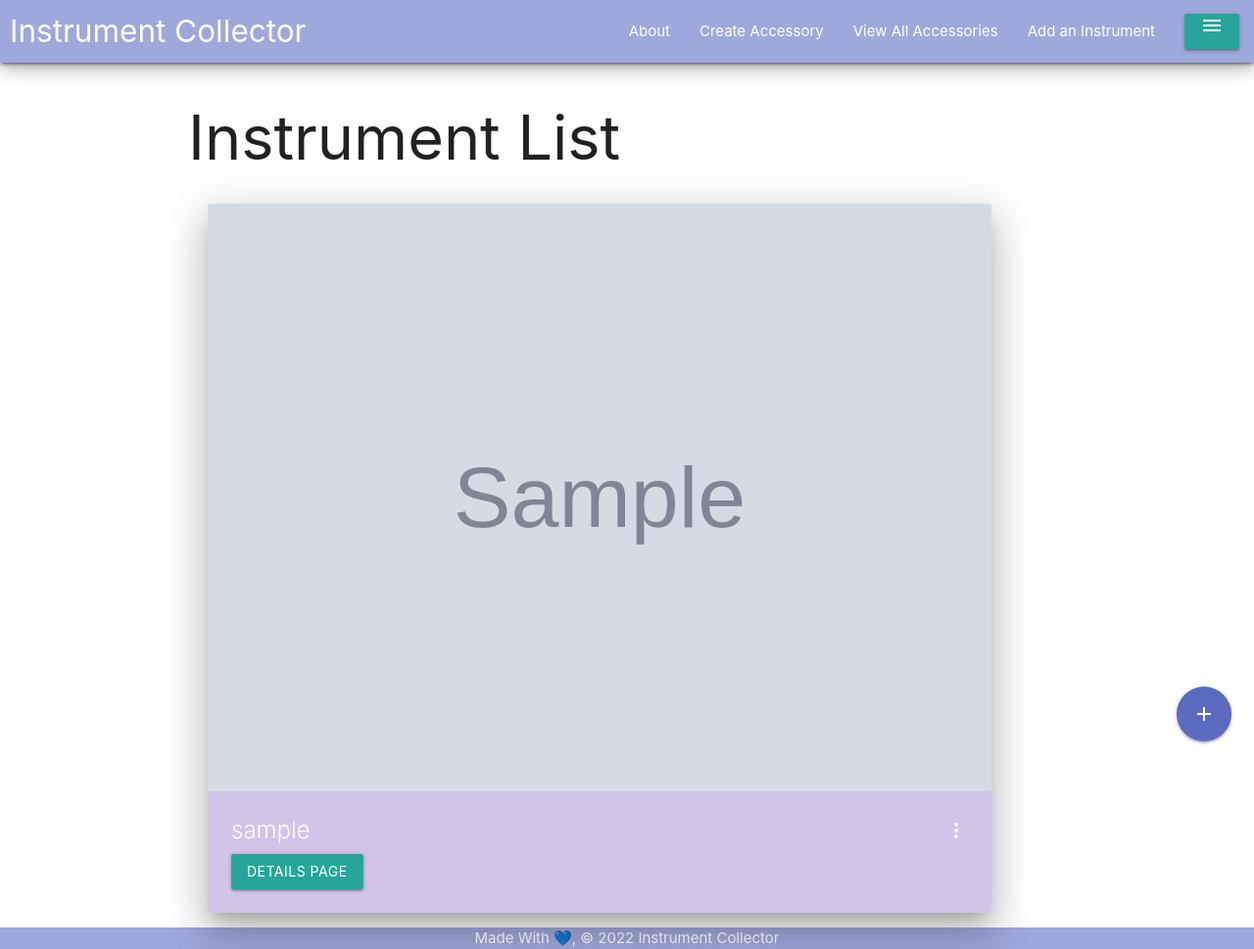
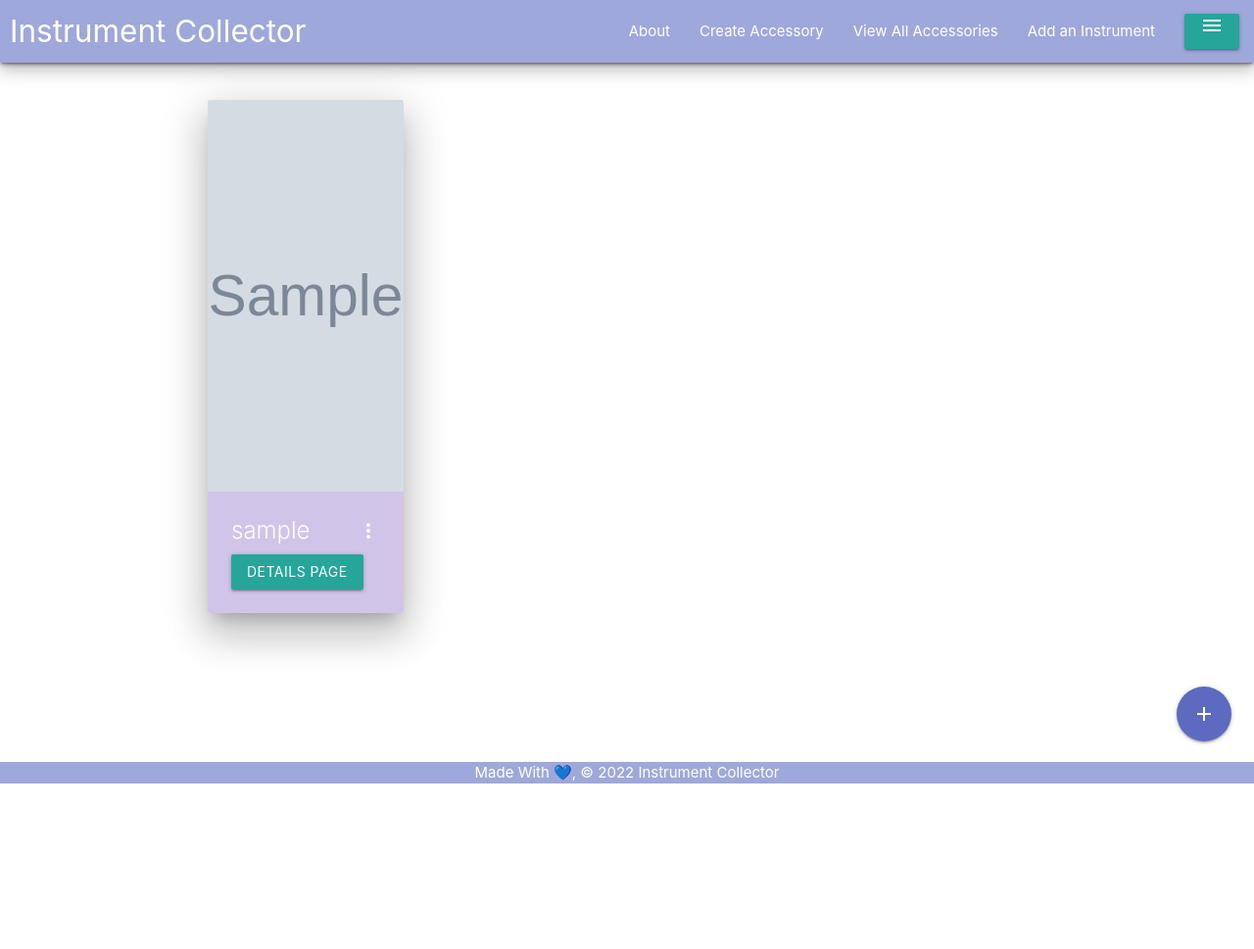
Before and after one commit to hey-now/instrumentcollector, a Django app: page /instruments/ in a window 1280 px wide. Shown: the whole page at 98% size. After the commit the page ends 800 px from the top, so only its background shows below. Run offline with Django 4.2, Linux system fonts and the light colour scheme; tables that the repository leaves empty hold one stand-in row (values such as "Sample post"); grey boxes marked "Sample" are stand-in pictures.

Commit message:
updating image sizes and favicon

```diff
--- a/instrumentcollector/settings.py
+++ b/instrumentcollector/settings.py
@@ -77,7 +77,7 @@ WSGI_APPLICATION = 'instrumentcollector.wsgi.application'
 DATABASES = {
     'default': {
         'ENGINE': 'django.db.backends.postgresql',
-        'NAME': 'instrumentcollector',
+        'NAME': 'intrumentcollector',
     }
 }
 
--- a/main_app/static/css/style.css
+++ b/main_app/static/css/style.css
@@ -2,6 +2,7 @@ body {
 display: flex;
 min-height: 100vh;
 flex-direction: column;
+justify-content: center;
 }
 
 main {
@@ -22,3 +23,6 @@ section {
 .btn-floating {
     margin-bottom: 20px;
 }
+img {
+    align-content: center;
+}
--- a/main_app/templates/base.html
+++ b/main_app/templates/base.html
@@ -8,6 +8,7 @@
     <meta name="viewport" content="width=device-width, initial-scale=1.0">
     <meta http-equiv="X-UA-Compatible" content="ie=edge">
     <title>Instrument Collector</title>
+    <link rel="shorcut icon" href="{% static 'favicon.ico' %}">
     <link rel="stylesheet" href="https://cdnjs.cloudflare.com/ajax/libs/materialize/1.0.0/css/materialize.min.css">
     <script defer src="https://cdnjs.cloudflare.com/ajax/libs/materialize/1.0.0/js/materialize.min.js"></script>
     <link rel="stylesheet" href="https://fonts.googleapis.com/css2?family=Material+Symbols+Outlined:opsz,wght,FILL,GRAD@20..48,100..700,0..1,-50..200" />
--- a/main_app/templates/home.html
+++ b/main_app/templates/home.html
@@ -1,5 +1,6 @@
 {% extends 'base.html' %}
 
 {% block content %}
-    <h1>Home</h1>
+    <h1>Welcome To Instrument Collector!</h1>
+        <img width="100%" src="https://i.imgur.com/tRK4HHm.jpg" alt="Instrument Collection">
 {% endblock %}
--- a/main_app/templates/instruments/detail.html
+++ b/main_app/templates/instruments/detail.html
@@ -4,9 +4,9 @@
 <h1>{{ instrument.nickname}}'s Details</h1>
 <div class="row">
     <div class="col s6">
-        <div class="card z-depth-5">
+        <div style="width: 400px;" class="card z-depth-5">
             <div class="card-image waves-effect waves-block waves-light">
-                    <img width="400px" height="600px" class="activator" src="{{ instrument.img_Url }}">
+                    <img width="auto" height="350px" class="activator" src="{{ instrument.img_Url }}">
             </div>
             <div class="card-content deep-purple lighten-4">
                 <span class="card-title activator grey-text text-darken-4">{{ instrument.nickname }}<i class="material-symbols-outlined right">more_vert</i></span>
--- a/main_app/templates/instruments/index.html
+++ b/main_app/templates/instruments/index.html
@@ -1,15 +1,14 @@
 {% extends 'base.html' %}
 {% block content %}
 
-<h1>Instrument List</h1>
 
 {% for instrument in instruments %}
 
-<section id="index">
-    <div class="card z-depth-5">
+<section id="index" style="padding-top: 2rem;">
+    <div style="max-width: 400px;" class="card z-depth-5">
         <div class="card-image waves-effect waves-block waves-light">
-                <a href="{% url 'detail' instrument.id %}">
-                <img width="400px" height="600px" class="activator" src="{{ instrument.img_Url }}">
+            <a href="{% url 'detail' instrument.id %}">
+                <img style="height: 400px; width: 200px" src="{{ instrument.img_Url }}">
             </a>
         </div>
         <div class="card-content deep-purple lighten-4">
```
Also changed, not shown: main_app/migrations/0001_initial.py, main_app/migrations/0002_accessory.py (deleted), main_app/migrations/0003_rename_accessory_played.py (deleted), main_app/migrations/0004_alter_played_date_alter_played_played.py (deleted), main_app/migrations/0005_accessory_alter_played_options_and_more.py (deleted), main_app/migrations/0006_instrument_img_url.py (deleted), main_app/static/favicon.ico (added), 1 other file.
